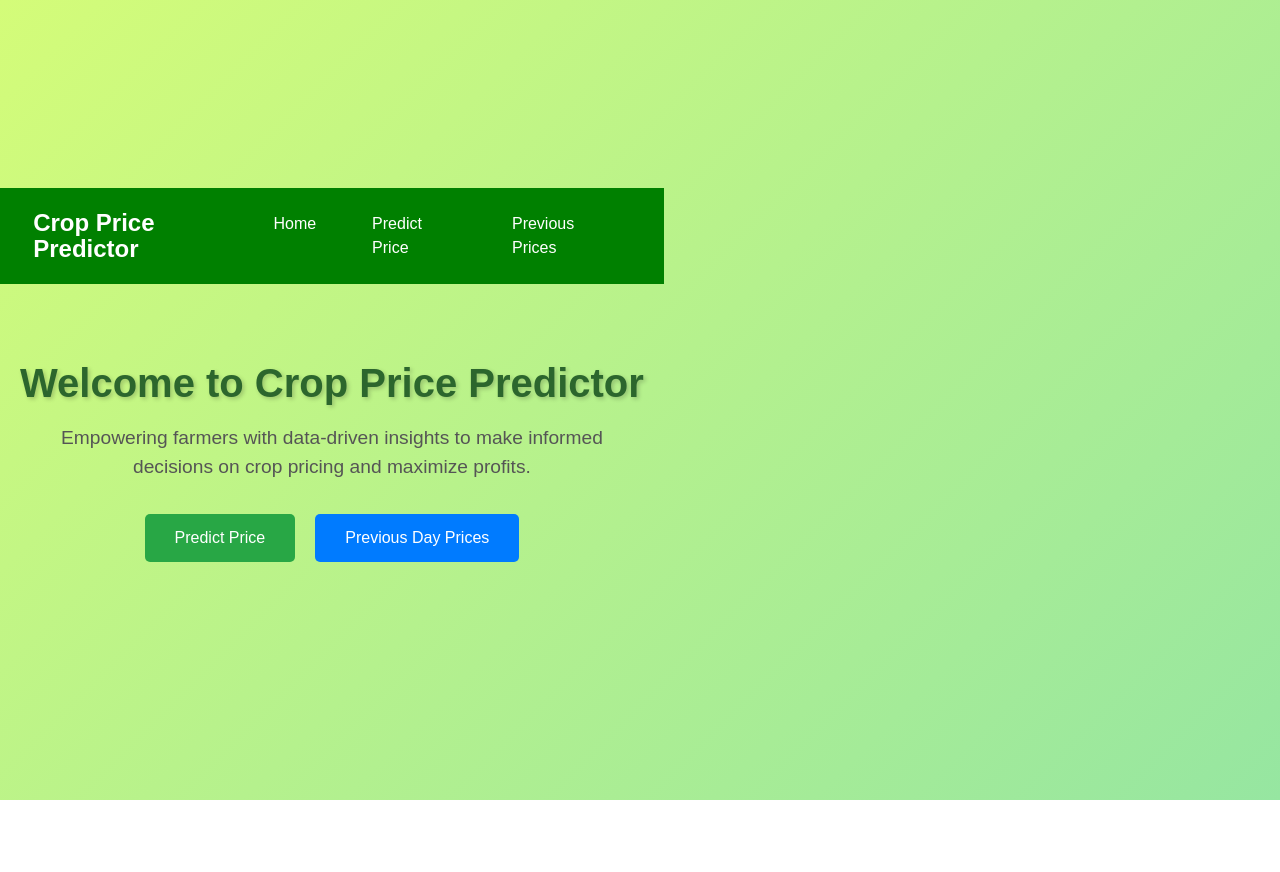
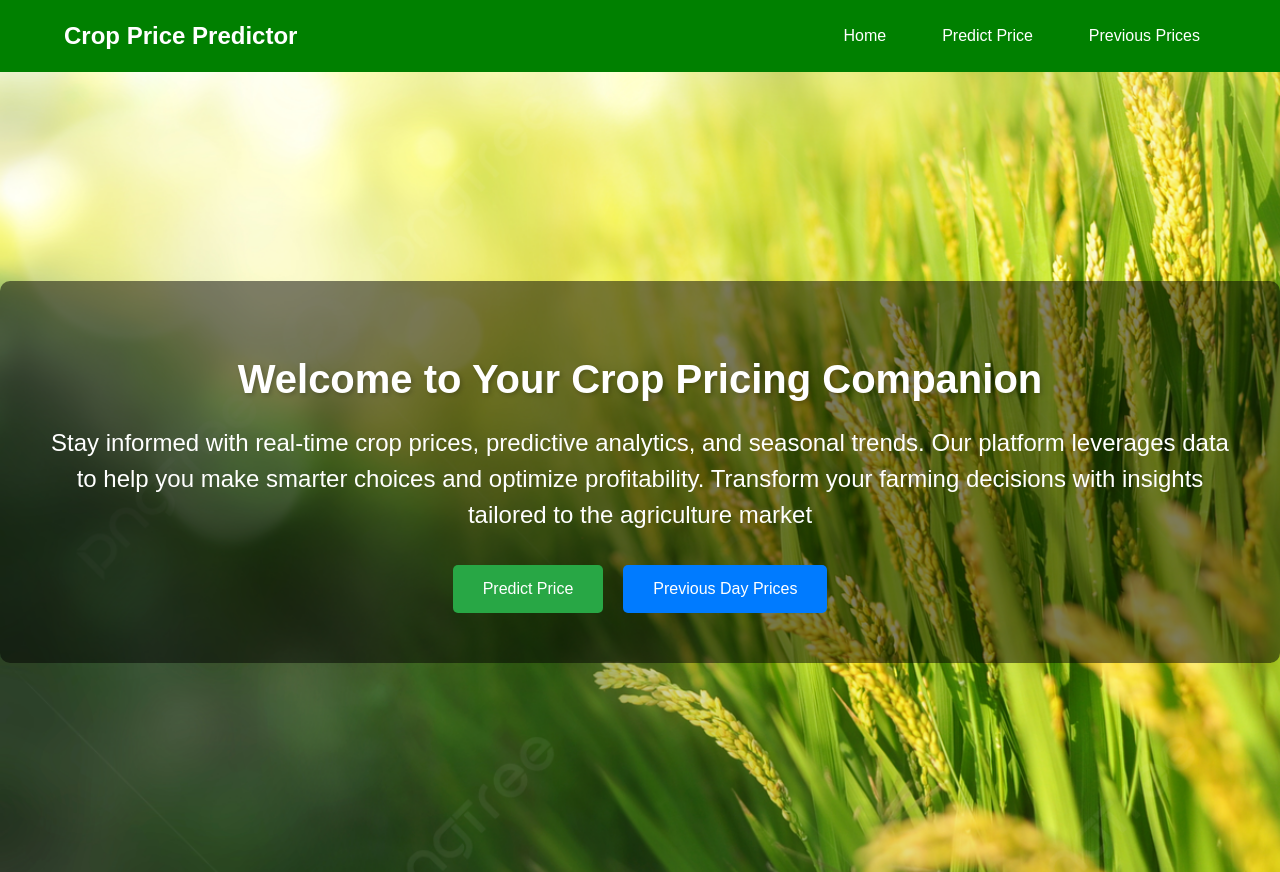
Before and after one commit to Durga-prasad-1/crop-price-prediction, a React (Vite) app in the folder app/: page / in a window 1280 px wide. Before the commit the page ends 800 px from the top, so only its background shows below. Built offline with nearby package versions, Linux system fonts and the light colour scheme.

Commit message:
files added

```diff
--- a/app/src/components/Home.css
+++ b/app/src/components/Home.css
@@ -1,32 +1,41 @@
-/* Home.css */
 body {
   margin: 0;
   padding: 0;
   font-family: "Arial", sans-serif;
-    background: linear-gradient(135deg, #d4fc79, #96e6a1);
 }
 
 .home-container {
+position: relative;
+color: #fff;
+background-image: url('./img2.jpg'); /* Ensure the path is correct */
+background-size: cover; /* Makes the image cover the entire container */
+background-position: center; /* Centers the image */
+background-repeat: no-repeat; /* Prevents the image from repeating */
+min-height: 100vh;
+display: flex;
+justify-content: center;
+align-items: center;
+}
+
+.overlay {
+background-color: rgba(0, 0, 0, 0.5); /* Dark overlay for readability */
+padding: 50px;
+border-radius: 10px;
 text-align: center;
-    padding: 50px 20px;
-    color: #333;
 }
 
 .home-title {
 font-size: 2.5rem;
 margin-bottom: 1rem;
-    color: #2c662d;
 font-weight: bold;
+color: #fff;
 text-shadow: 2px 2px 4px rgba(0, 0, 0, 0.2);
 }
 
 .home-description {
-    font-size: 1.2rem;
+font-size: 1.5rem;
 margin-bottom: 2rem;
-    color: #555;
-    max-width: 600px;
-    margin-left: auto;
-    margin-right: auto;
+color: #fff;
 }
 
 .home-buttons {
--- a/app/src/components/Home.jsx
+++ b/app/src/components/Home.jsx
@@ -1,17 +1,16 @@
 import React from "react";
 import { useNavigate } from "react-router-dom";
 import "./Home.css"; // Import the CSS file for styling
+import grapesImage from "./img2.jpg"; // Make sure to add the image to your project
 
 const Home = () => {
   const navigate = useNavigate();
 
   return (
-    <div className="home-container">
-      <h1 className="home-title">Welcome to Crop Price Predictor</h1>
-      <p className="home-description">
-        Empowering farmers with data-driven insights to make informed decisions
-        on crop pricing and maximize profits.
-      </p>
+    <div className="home-container" style={{ backgroundImage: `url(${grapesImage})` }}>
+      <div className="overlay">
+        <h1 className="home-title">Welcome to Your Crop Pricing Companion</h1>
+        <p className="home-description">Stay informed with real-time crop prices, predictive analytics, and seasonal trends. Our platform leverages data to help you make smarter choices and optimize profitability. Transform your farming decisions with insights tailored to the agriculture market</p>
         <div className="home-buttons">
           <button
             className="home-button predict"
@@ -27,6 +26,7 @@ const Home = () => {
           </button>
         </div>
       </div>
+    </div>
   );
 };
 
```
Also changed, not shown: app/src/components/img2.jpg (added). Lines whose indentation alone changed are shown as unchanged.
